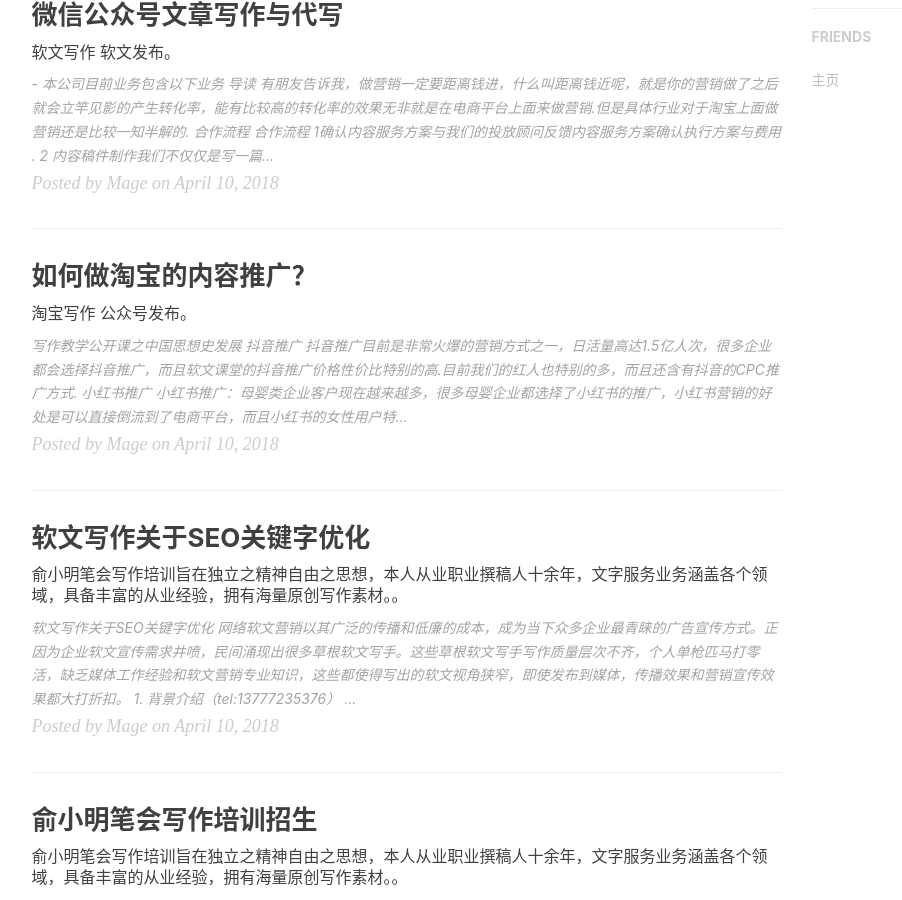
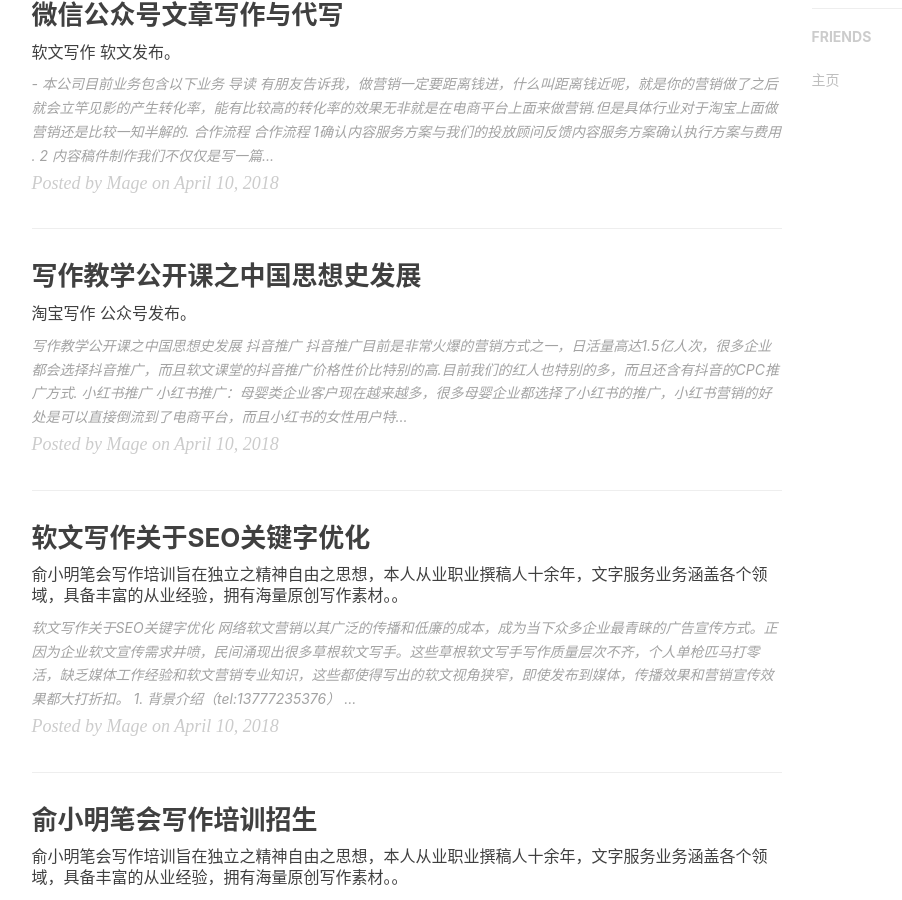
Before and after one commit to yuxiaoming1985/ruanwenku, a Jekyll site: the page built from index.html, in a window 1280 px wide and 900 px high, scrolled down 1050 px. Shown: the whole window, without its empty margins (136-1038 px from the left). Built offline with Jekyll 4.4.1, drawn with Linux system fonts in a browser that asks for light colours; nearby versions of some CDN libraries; the list of posts is cut into pages by our own code; comment, search, counter and statistics services are not loaded.

Commit message:
Update 2018-11-1-xiezuo.markdown

```diff
--- a/_posts/2018-11-1-xiezuo.markdown
+++ b/_posts/2018-11-1-xiezuo.markdown
@@ -1,6 +1,6 @@
 ---
 layout:     post
-title:      "如何做淘宝的内容推广？"
+title:      "写作教学公开课之中国思想史发展"
 subtitle: "淘宝写作 公众号发布。"
 date:       2018-04-10 12:00:00
 author:     "Mage"
```
